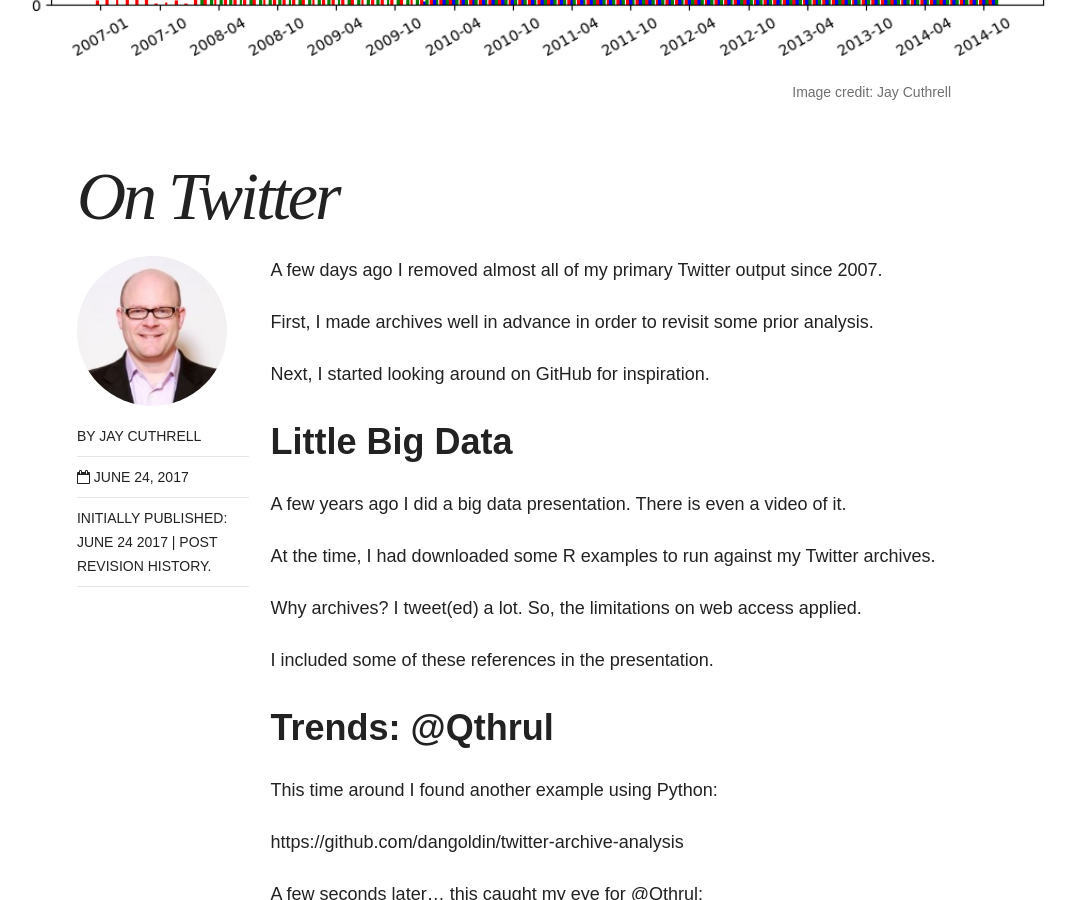
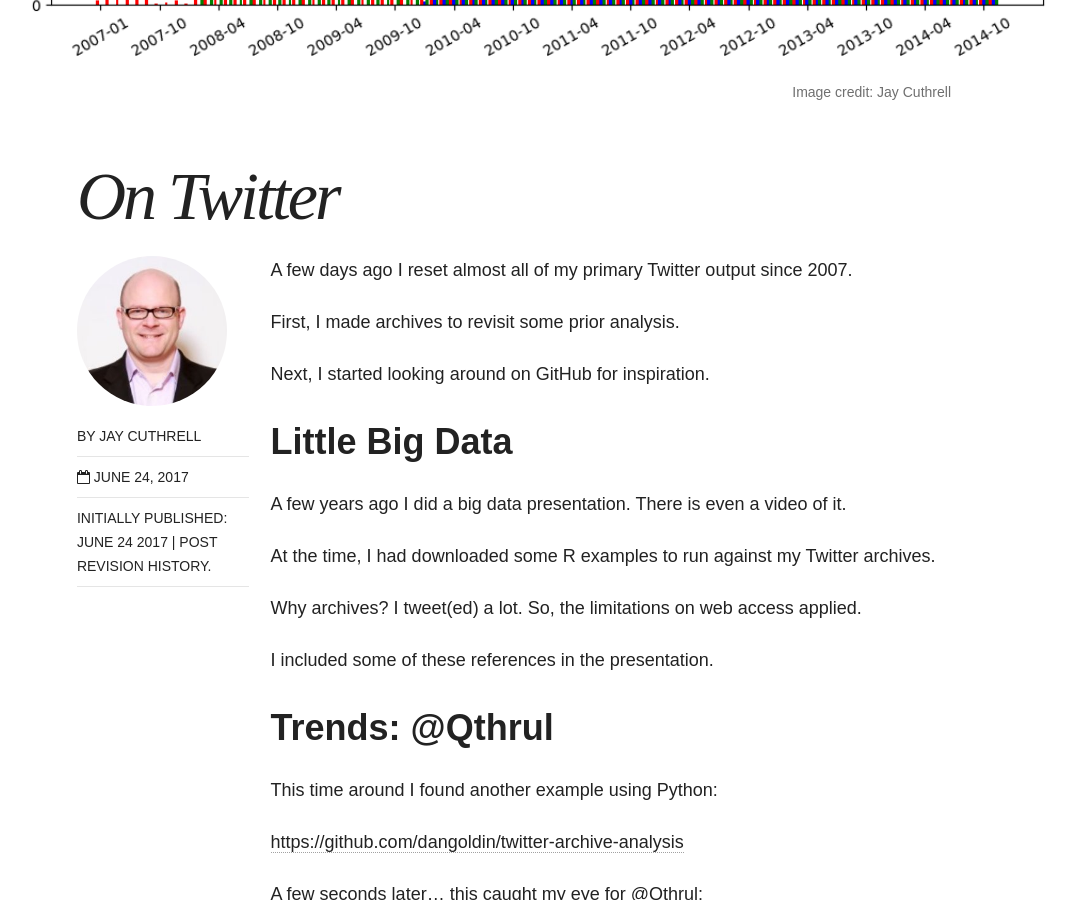
Before and after one commit to nsshommo/jaycuthrell.github.io, a Jekyll site: the page built from blog/_posts/2017-06-24-on-twitter.md, in a window 1280 px wide and 900 px high, scrolled down 664 px. Shown: the whole window, without its empty margins (109-1185 px from the left). Built offline with Jekyll 4.4.1, drawn with Linux system fonts in a browser that asks for light colours; nearby versions of some CDN libraries; comment, search, counter and statistics services are not loaded; some of the changed text lies outside the part shown.

Commit message:
more cleanup

```diff
--- a/blog/_posts/2017-06-24-on-twitter.md
+++ b/blog/_posts/2017-06-24-on-twitter.md
@@ -10,9 +10,9 @@ image:
 
 ---
 
-A few days ago I removed almost all of my primary Twitter output since 2007.
+A few days ago I reset almost all of my primary Twitter output since 2007.
 
-First, I made archives well in advance in order to revisit some prior analysis.
+First, I made archives to revisit some prior analysis.
 
 Next, I started looking around on GitHub for inspiration.
 
@@ -32,7 +32,7 @@ Trends: @Qthrul
 
 This time around I found another example using Python:
 
-https://github.com/dangoldin/twitter-archive-analysis
+[https://github.com/dangoldin/twitter-archive-analysis](https://github.com/dangoldin/twitter-archive-analysis)
 
 A few seconds later... this caught my eye for @Qthrul:
 
```
Also changed, not shown: other parts of blog/_posts/2017-06-24-on-twitter.md (+2 -0 lines).
